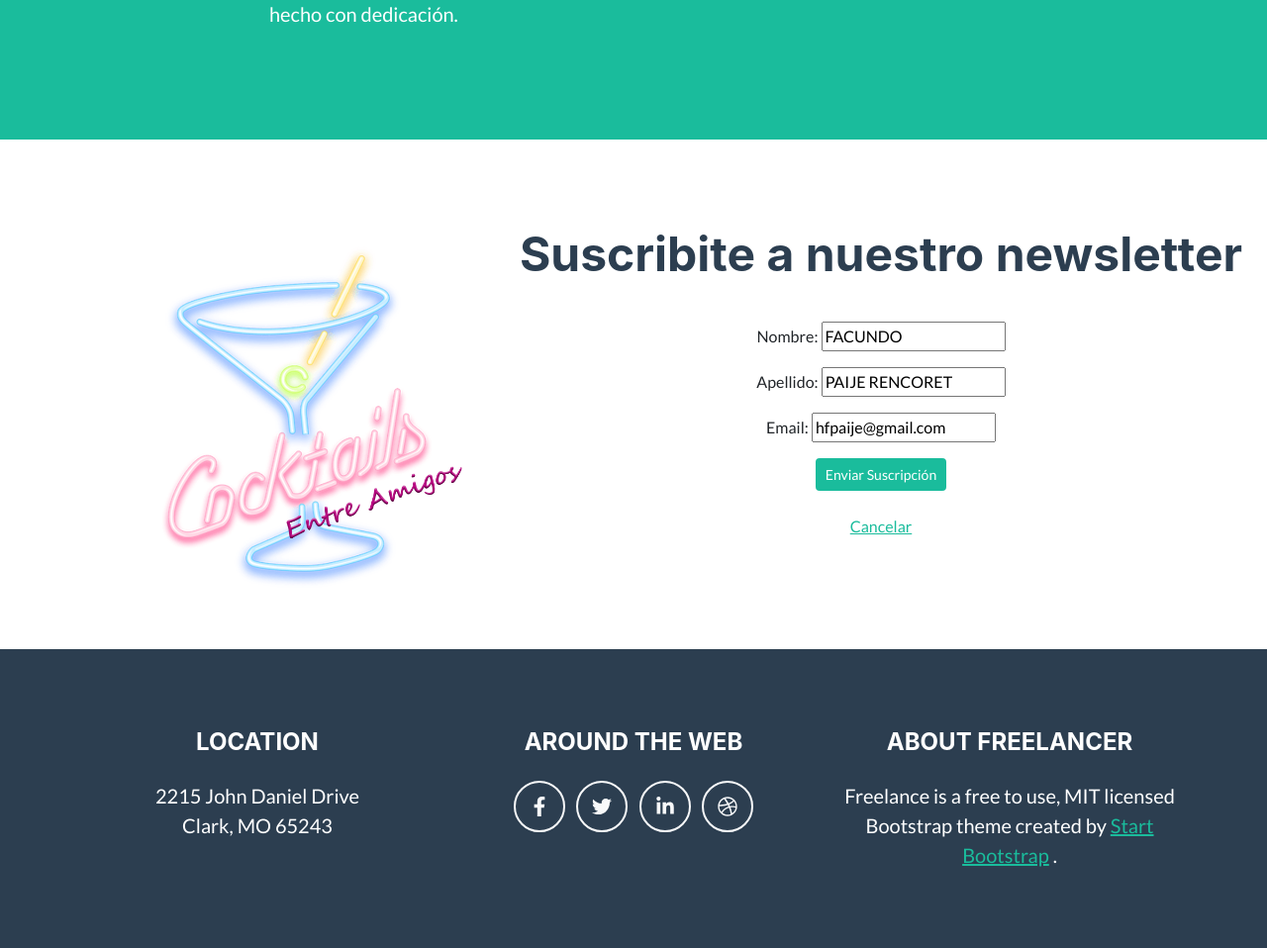
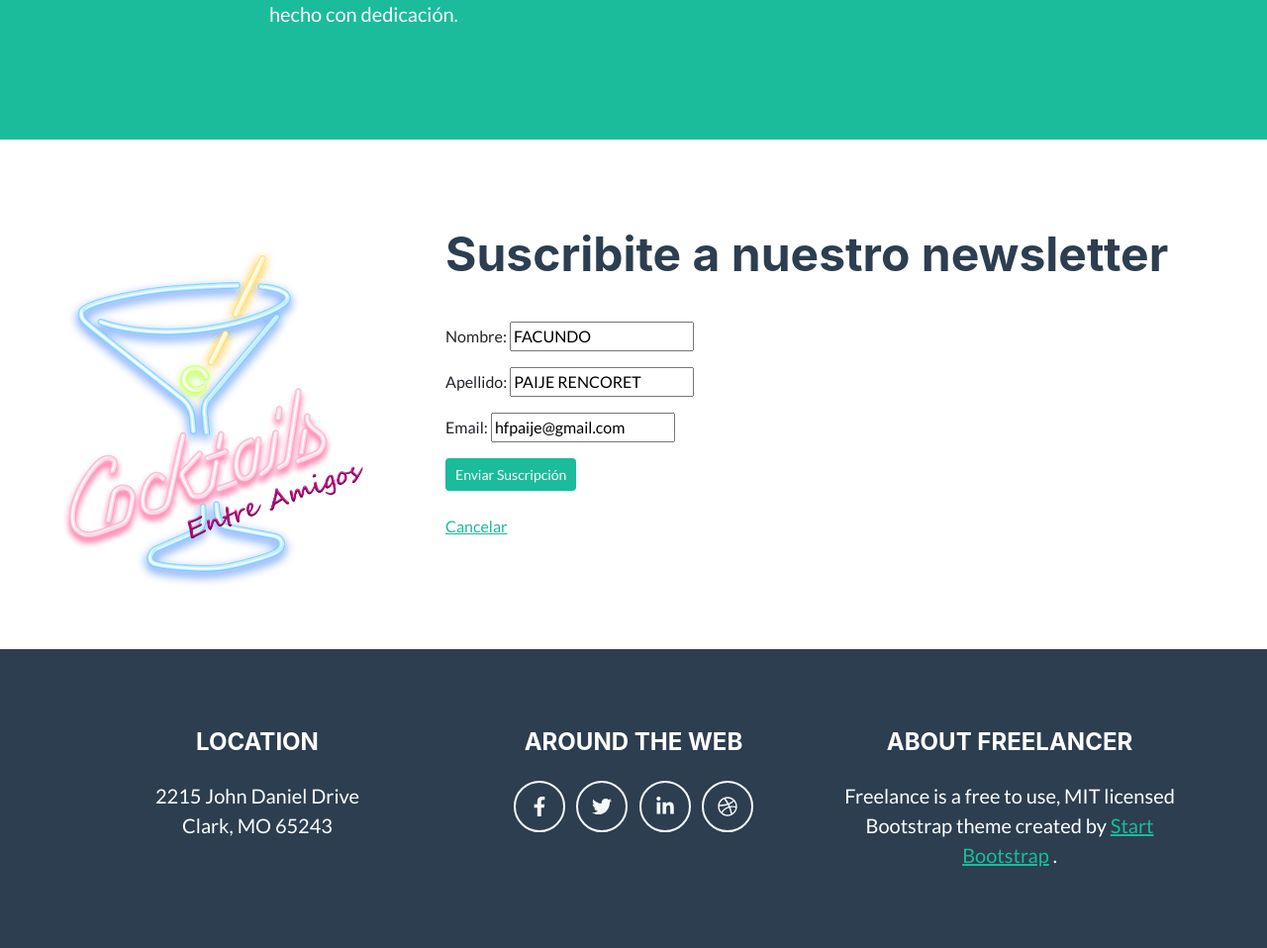
Before and after one commit to nbesso/ProyFinal, a Django app: page /blog/editar/2/ in a window 1280 px wide. Shown: the part 2507-3465 px from the top of the page at 99% size. Run offline with Django 4.2, Linux system fonts and the light colour scheme; data comes from the database, SQL or seed files in the repository; both versions use the stored data as it was after the commit; some libraries are stand-ins or nearby versions.

Commit message:
cambios template 15:58

```diff
--- a/ProyectoFinal/blog/models.py
+++ b/ProyectoFinal/blog/models.py
@@ -1,3 +1,5 @@
+from logging import PlaceHolder
+from pydoc import text
 from django.db import models
 
 # Create your models here.
--- a/ProyectoFinal/templates/blog/base.html
+++ b/ProyectoFinal/templates/blog/base.html
@@ -159,26 +159,17 @@
             <!--<div class="col form align-items-center h-50 w-50">
             <img class="img-fluid" src="{% static 'blog/assets/img/caras/CocktailsAmigos.png' %}" alt="..." />
             </div>-->
-            <div class=""><i class=""></i></div>
             <!-- About Section Heading-->
-            <div class="col form text-center">
-                <img src="{% static 'blog/assets/img/caras/CocktailsAmigos.png' %}" width="400" height="400" style="margin:0px 0px 0px 100px;float:left;"/>
-                <h5 class="page-section-heading text-center text-secondary mb-0">Suscribite a nuestro newsletter</h5>
-                <div class="mb-5">
+            <form class="form-inline flex-column flex-sm-row" >
+                <div class="mb-5 form-inline flex-column flex-sm-row">
+                <img src="{% static 'blog/assets/img/caras/CocktailsAmigos.png' %}" width="400" height="400" style="margin:0px 50px 0px 0px;float:left;"/>
+                <h5 class="page-section-heading text-align-left text-secondary mb-0">Suscribite a nuestro newsletter</h5>
                 </div>
                 {% block content %}
                 {% endblock content %}
                 <!-- Icon Divider-->
-            </div>
-                <!-- About Section Content-->
-                <!-- About Section Button
-                <div class="text-center mt-4">
-                    <a class="btn btn-xl btn-outline-light" href="https://startbootstrap.com/theme/freelancer/">
-                        <i class="fas fa-download me-2"></i>
-                        Free Download!
-                    </a>
-                </div>-->
-            </div>
+                </div>
+            </form>
         </section>
         <!-- Footer-->
     {% endblock FondoBlanco %}
--- a/ProyectoFinal/templates/blog/suscriptor_form.html
+++ b/ProyectoFinal/templates/blog/suscriptor_form.html
@@ -1,10 +1,8 @@
 {% extends 'blog/base.html' %}
 
 {% block content %}
-    <div class="col form">
-    <form method="POST">{% csrf_token %}
+    <form method="POST"> {% csrf_token %}
         {{ form.as_p }}
-    </div>
         <input type="submit" class="btn btn-primary btn-sm btn-block" value="Enviar Suscripción">
         <p>
             <br>
```
Also changed, not shown: ProyectoFinal/db.sqlite3.
